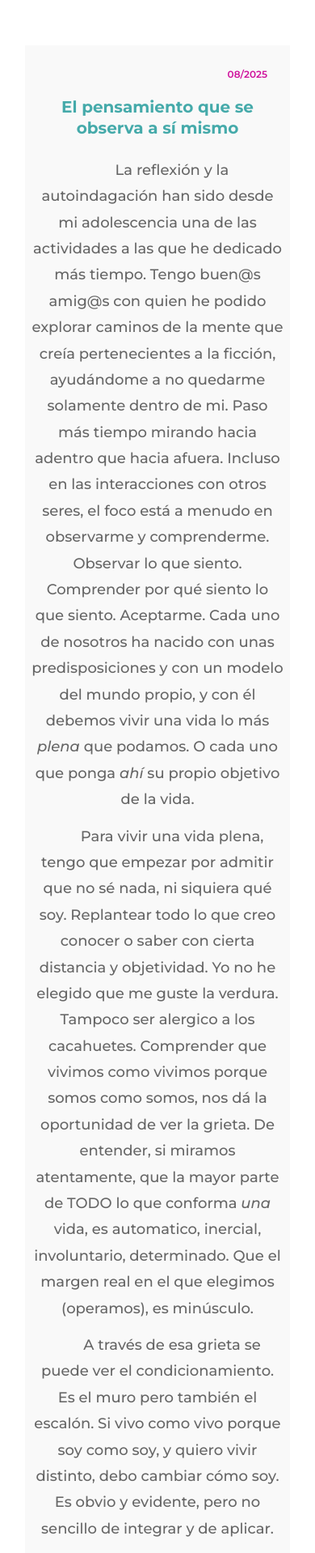
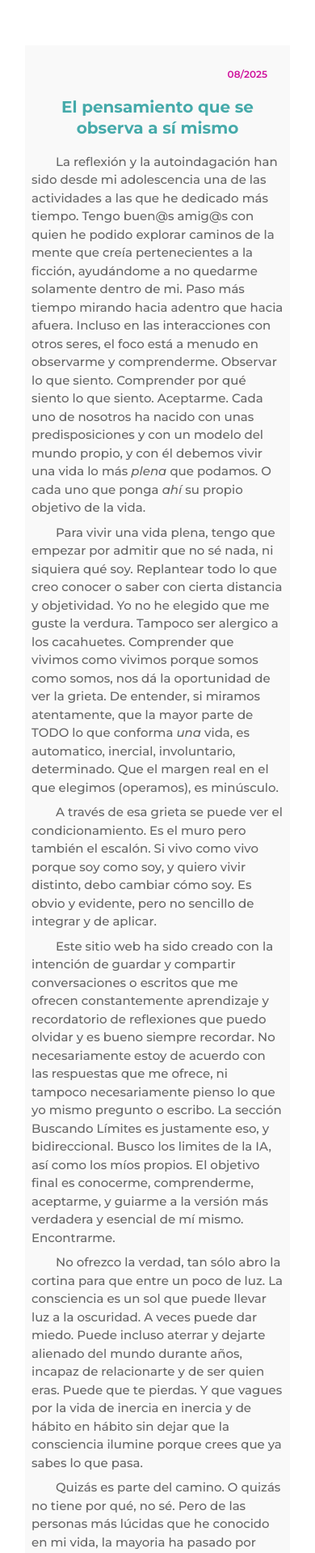
Before and after one commit to menudopaio/unLugarTranquilo, a Flask app: page /about/ in a window 390 px wide. Shown: the part 271-2189 px from the top of the page at 81% size. Run offline with Flask 3, Linux system fonts and the light colour scheme.

Commit message:
Ajustando marenes responsivos en escritos

```diff
--- a/static/styles2.css
+++ b/static/styles2.css
@@ -279,6 +279,18 @@ canvas {
         margin: 15px auto;
         display: block;
     }
+
+    /* textos en .escritos */
+    .escritos {
+        padding: 20px 30px; /* menos padding lateral */
+    }
+
+    .escritos p, section p {
+        font-size: 16px;
+        line-height: 1.6;
+        margin-top: 10px;
+        text-align: justify;
+    }
 }
 
 /* hasta 600px */
@@ -320,4 +332,16 @@ canvas {
     canvas {
         max-width: 90vw;
     }
+
+    /* textos en .escritos */
+    .escritos {
+        padding: 15px 20px;
+    }
+
+    .escritos p, section p {
+        font-size: 15px;
+        line-height: 1.5;
+        margin-top: 8px;
+        text-align: left; /* lectura más cómoda en móviles */
+    }
 }
```
